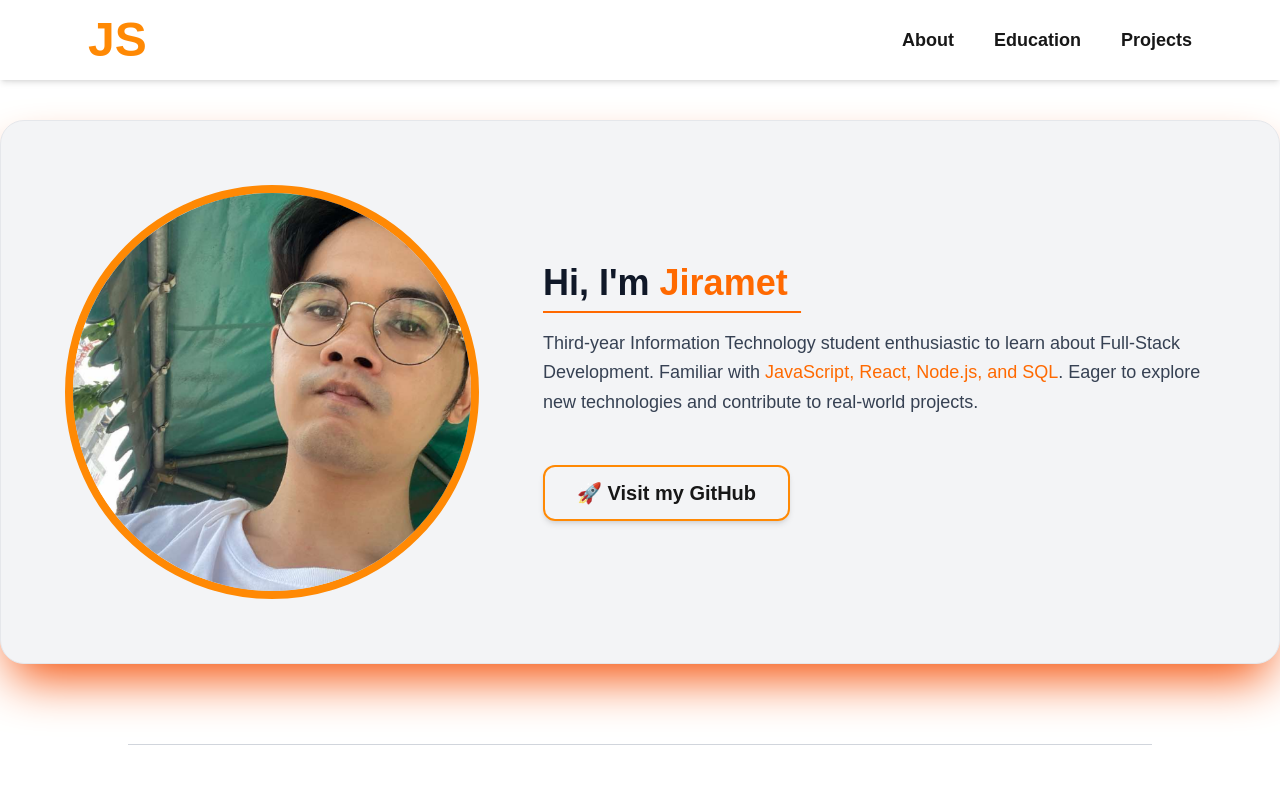
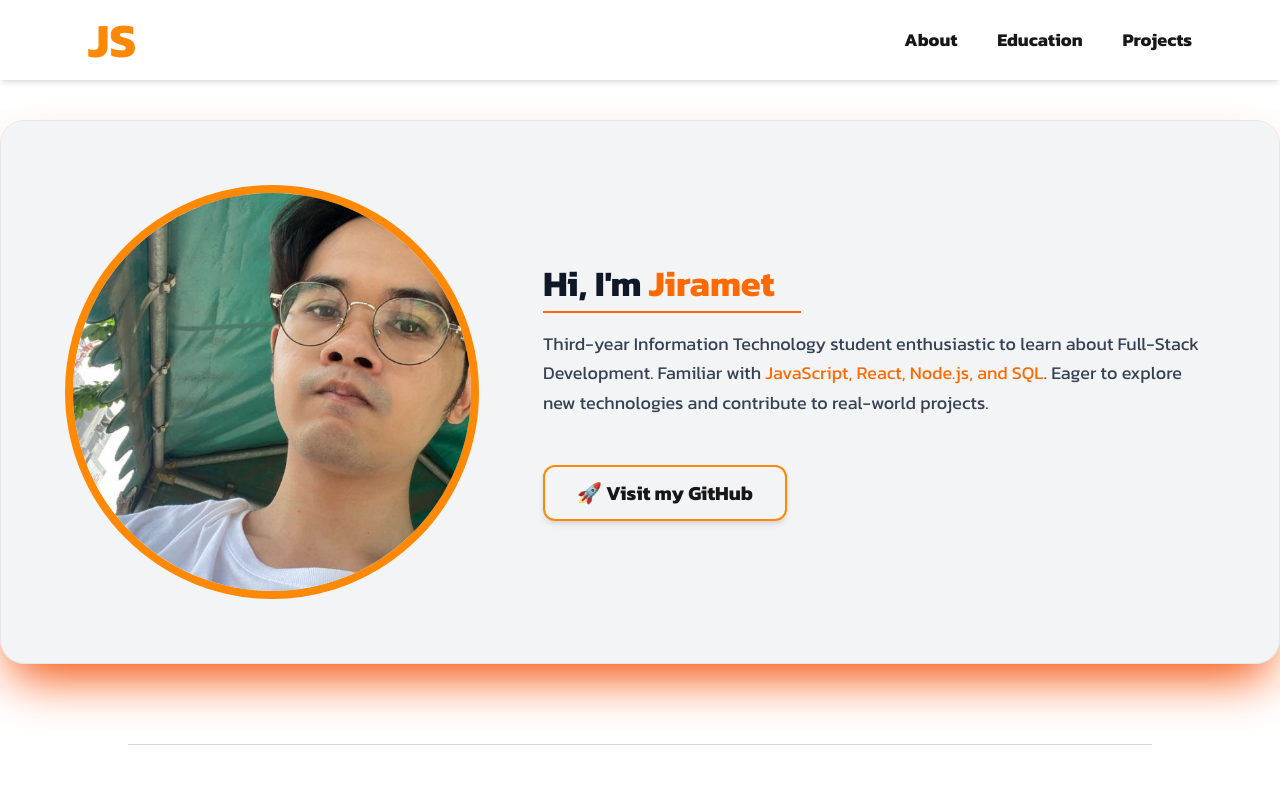
Before and after one commit to Sencoool/my-website-profile, a Next.js app: page / in a window 1280 px wide. Shown: the top 800 px of the page. Built offline with nearby package versions, Linux system fonts and the light colour scheme.

Commit message:
add font kanit

```diff
--- a/src/app/globals.css
+++ b/src/app/globals.css
@@ -1,4 +1,6 @@
 @import "tailwindcss";
+@import url('https://fonts.googleapis.com/css2?family=Kanit:wght@300;400;700&display=swap');
+
 
 @keyframes fade-in {
   from {
@@ -62,5 +64,5 @@
 body {
   background: var(--background);
   color: var(--foreground);
-  font-family: Arial, Helvetica, sans-serif;
+  font-family: 'Kanit', Helvetica, sans-serif;
 }
--- a/src/app/layout.jsx
+++ b/src/app/layout.jsx
@@ -2,6 +2,9 @@ import { Geist, Geist_Mono } from "next/font/google";
 import "./globals.css";
 import Navbar from "./components/navbar";
 import Footer from "./components/footer";
+import { Kanit } from "next/font/google";
+
+const kanit = Kanit({ subsets: ["latin"], weight: ["300", "400", "700"] });
 
 const geistSans = Geist({
   variable: "--font-geist-sans",
@@ -20,9 +23,9 @@ export const metadata = {
 
 export default function RootLayout({ children }) {
   return (
-    <html lang="en">
+    <html lang="en" className="kanit.classname">
       <body
-        className={`${geistSans.variable} ${geistMono.variable} antialiased`}
+        className={`${kanit.className} ${geistSans.variable} ${geistMono.variable} antialiased`}
       >
         <Navbar />
         {children}
```
